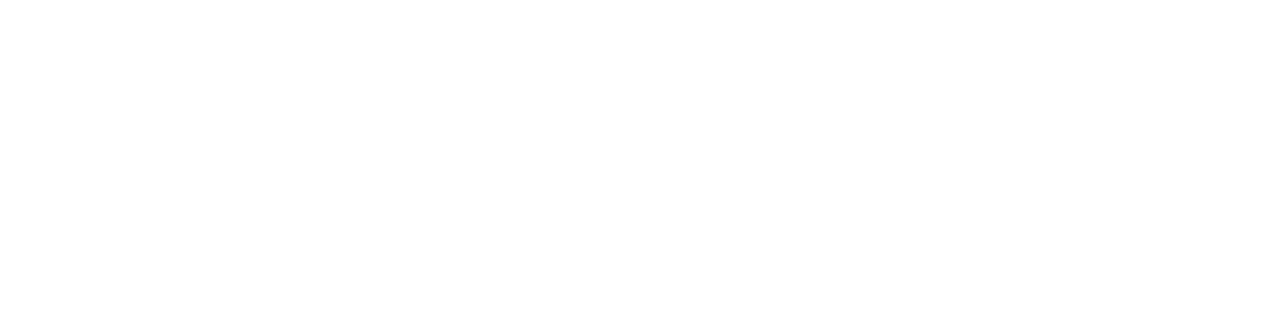
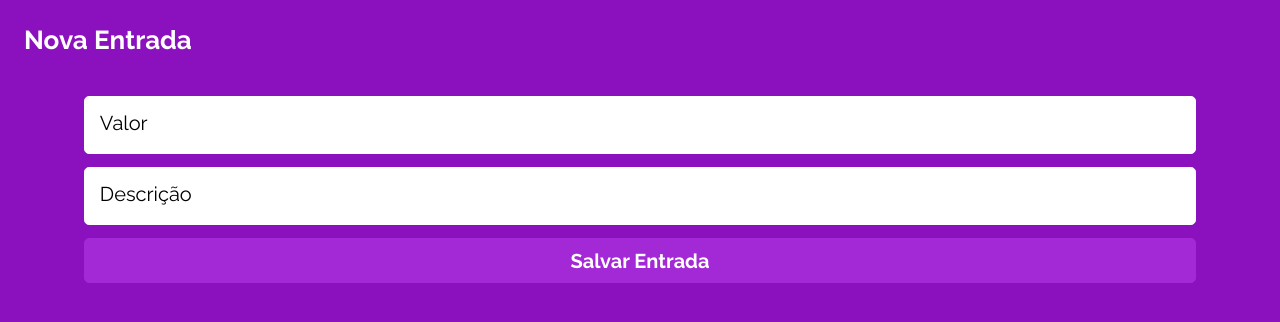
Before and after one commit to FrancoTalles/MyWalletFront, a React (Create React App) app: page /nova-entrada in a window 1280 px wide. Before the commit this address had no page. Shown: the top 322 px of the page. Built offline with nearby package versions, Linux system fonts and the light colour scheme; a web font is replaced by a local one.

Commit message:
Add New Entry Page Layout

```diff
--- a/src/App.js
+++ b/src/App.js
@@ -3,6 +3,7 @@
 import Cadastro from "./pages/Cadastro/Cadastro";
 import Home from "./pages/Home/Home";
 import Login from "./pages/Login/Login";
+import NovaEntrada from "./pages/NovaEntrada/NovaEntrada";
 
 export default function App() {
   return (
@@ -12,6 +13,7 @@
             <Route path="/" element={<Login />}/>
             <Route path="/cadastro" element={<Cadastro />}/>
             <Route path="/home" element={<Home />}/>
+            <Route path="/nova-entrada" element={<NovaEntrada />}/>
         </Routes>
     </BrowserRouter>
   )
--- a/src/constants/colors.js
+++ b/src/constants/colors.js
@@ -1,4 +1,5 @@
 export const fundoApp = "#8c11be";
+export const corLetrasTitulo = "#ffffff"
 export const corFundoInput = "#ffffff";
 export const corBordaInput = "#d4d4d4";
 export const corLetrasInput = "#000000";
--- a/src/pages/Cadastro/styledCadastro.js
+++ b/src/pages/Cadastro/styledCadastro.js
@@ -1,12 +1,12 @@
 import styled from "styled-components";
-import { corBordaInput, corFundoBordaBotao, corFundoInput, corLetraBotao, corLetraLinkCadastroLogin, corLetrasInput, fundoApp } from "../../constants/colors";
+import { corBordaInput, corFundoBordaBotao, corFundoInput, corLetraBotao, corLetraLinkCadastroLogin, corLetrasInput, corLetrasTitulo, fundoApp } from "../../constants/colors";
 
 export const CadastroBody = styled.div`
     display: flex;
     flex-direction: column;
     align-items: center;
     background-color: ${fundoApp};
-    height: 100em;
+    height: 100vh;
 `
 
 export const Logo = styled.h1`
@@ -17,7 +17,7 @@
     font-weight: 400;
     font-size: 32px;
     line-height: 50px;
-    color: ${corFundoInput};
+    color: ${corLetrasTitulo};
     margin-top: 95px;
 `;
 
--- a/src/pages/Home/StyledHome.js
+++ b/src/pages/Home/StyledHome.js
@@ -14,7 +14,7 @@
 flex-direction: column;
 align-items: center;
 background-color: ${fundoApp};
-height: 100em;
+height: 100vh;
 `;
 
 export const HeaderDiv = styled.div`
--- a/src/pages/Login/styledLogin.js
+++ b/src/pages/Login/styledLogin.js
@@ -1,12 +1,20 @@
 import styled from "styled-components";
-import { corBordaInput, corFundoInput, corLetraBotao, corLetraLinkCadastroLogin, corLetrasInput, fundoApp } from "../../constants/colors";
+import {
+  corBordaInput,
+  corFundoInput,
+  corLetraBotao,
+  corLetraLinkCadastroLogin,
+  corLetrasInput,
+  corLetrasTitulo,
+  fundoApp,
+} from "../../constants/colors";
 
 export const LoginBody = styled.div`
   display: flex;
   flex-direction: column;
   align-items: center;
   background-color: ${fundoApp};
-  height: 100em;
+  height: 100vh;
 `;
 
 export const Logo = styled.h1`
@@ -17,7 +25,7 @@
   font-weight: 400;
   font-size: 32px;
   line-height: 50px;
-  color: ${corFundoInput};
+  color: ${corLetrasTitulo};
   margin-top: 159px;
 `;
 
--- /dev/null
+++ b/src/pages/NovaEntrada/NovaEntrada.js
@@ -0,0 +1,14 @@
+import { NovaEntradaBody, NovaEntradaForm, NovaEntradaFormButton } from "./styledNovaEntrada";
+
+export default function NovaEntrada() {
+    return (
+        <NovaEntradaBody>
+            <h1>Nova Entrada</h1>
+            <NovaEntradaForm>
+                <input type="number" name="valor" placeholder="Valor"/>
+                <input type="text" name="descrição" placeholder="Descrição"/>
+                <NovaEntradaFormButton>Salvar Entrada</NovaEntradaFormButton>
+            </NovaEntradaForm>
+        </NovaEntradaBody>
+    )
+}
--- /dev/null
+++ b/src/pages/NovaEntrada/styledNovaEntrada.js
@@ -0,0 +1,59 @@
+import styled from "styled-components";
+import { corFundoBordaBotao, corFundoInput, corLetraBotao, corLetrasInput, corLetrasTitulo, fundoApp } from "../../constants/colors";
+
+export const NovaEntradaBody = styled.div`
+    display: flex;
+    flex-direction: column;
+    background-color: ${fundoApp};
+    height: 100vh;
+    h1 {
+        color: ${corLetrasTitulo};
+        font-family: "Raleway", sans-serif;
+        font-style: normal;
+        font-weight: 700;
+        font-size: 26px;
+        line-height: 31px;
+        margin-top: 25px;
+        margin-left: 24px;
+    }
+`;
+
+export const NovaEntradaForm = styled.div`
+    display: flex;
+    flex-direction: column;
+    align-items: center;
+    width: 86.9%;
+    align-self: center;
+    margin-top: 40px;
+    input {
+        width: 100%;
+        height: 58px;
+        background-color: ${corFundoInput};
+        border: 1px solid ${corFundoInput};
+        border-radius: 5px;
+        margin-bottom: 13px;
+        padding-left: 15px;
+        &::placeholder {
+            color: ${corLetrasInput};
+            font-family: "Raleway", sans-serif;
+            font-style: normal;
+            font-weight: 400;
+            font-size: 20px;
+            line-height: 23px;
+        }
+    }
+`;
+
+export const NovaEntradaFormButton = styled.button`
+    width: 100%;
+    height: 45px;
+    color: ${corLetraBotao};
+    background-color: ${corFundoBordaBotao};
+    border: 1px solid ${corFundoBordaBotao};
+    border-radius: 5px;
+    font-family: "Raleway",sans-serif;
+    font-size: 20px;
+    line-height: 26px;
+    font-weight: 700;
+    font-style: normal;
+`;
```
